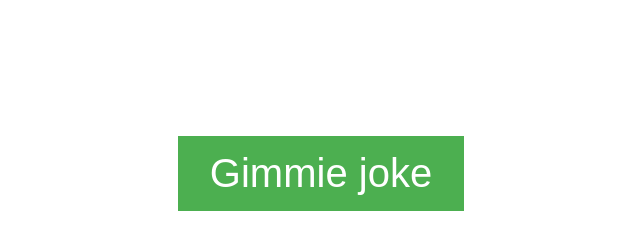
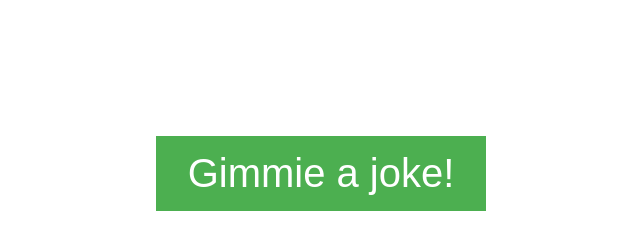
Before and after one commit to pioula/pioula.github.io, a plain HTML site: page index.html in a window 1280 px wide. Shown: the whole page, without its empty margins (319-959 px from the left). Drawn offline with Linux system fonts and the light colour scheme.

Commit message:
spelling

```diff
--- a/index.html
+++ b/index.html
@@ -1,5 +1,5 @@
 <html style=" text-align: center; margin-top: 10%;">
-<button onclick="joke()"style="background-color: #4CAF50; border: none; color: white; padding: 15px 32px; text-align: center; text-decoration: none; display: inline-block; font-size: 40px;">Gimmie joke</button>
+<button onclick="joke()" style="background-color: #4CAF50; border: none; color: white; padding: 15px 32px; text-align: center; text-decoration: none; display: inline-block; font-size: 40px;">Gimmie a joke!</button>
 <div id='result' style="font-size: 40px; margin-top: 7%"></div>
 <script>
     async function joke() {
```
